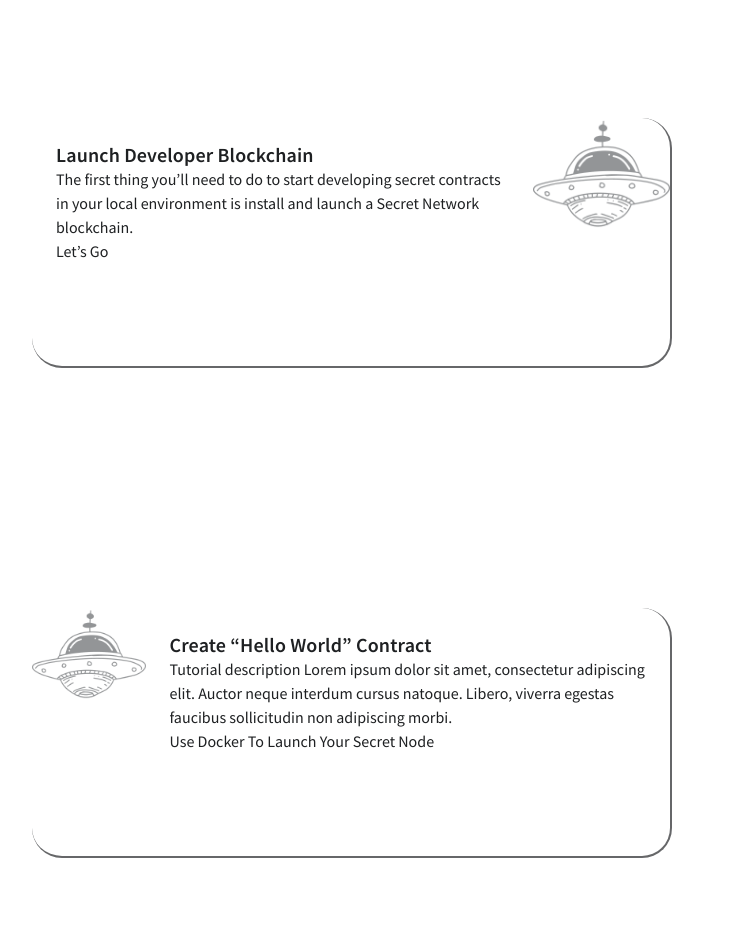
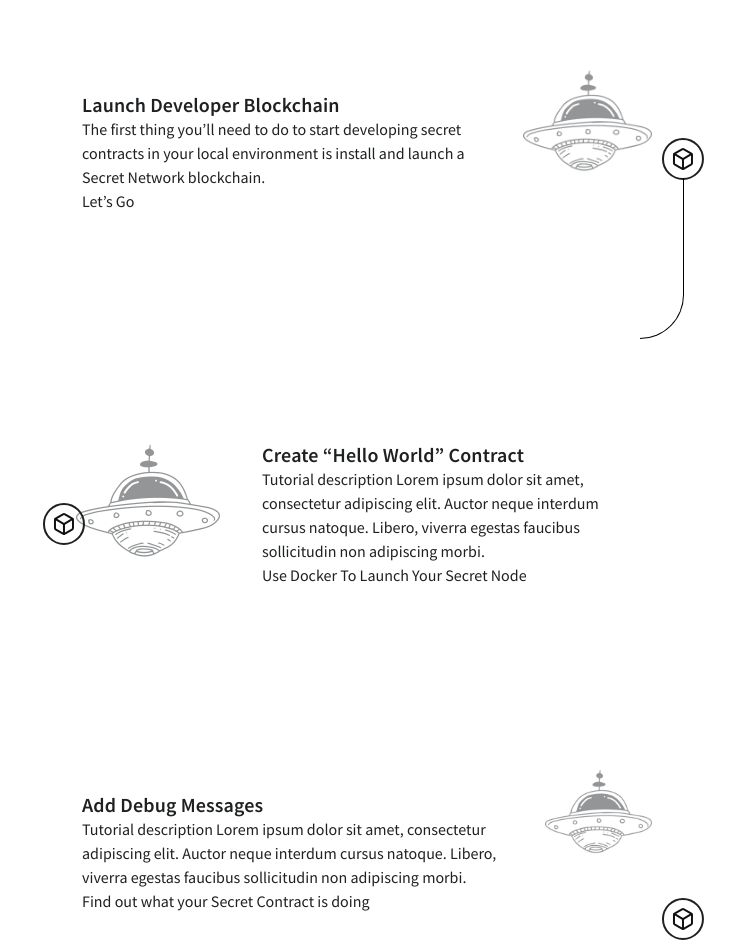
Before and after one commit to marician-net/secret-box, a Vue app: page /tutorial in a window 1280 px wide. Shown: the part 480-1432 px from the top of the page, without its empty margins (288-1023 px from the left). Built offline with nearby package versions, Linux system fonts and the light colour scheme.

Commit message:
skip create line tutorial

```diff
--- a/src/pages/Tutorial.vue
+++ b/src/pages/Tutorial.vue
@@ -27,14 +27,21 @@
         </div>
         <div class="image">
           <img src="/img/ufo.png" alt="Step 1" />
+            <div class="icon-1">
+
+                      <svg width="43" height="42" viewBox="0 0 43 42" fill="none" xmlns="http://www.w3.org/2000/svg">
+                    <path d="M30.9688 24.9999V16.9999C30.9684 16.6492 30.8758 16.3047 30.7003 16.0011C30.5248 15.6974 30.2725 15.4453 29.9688 15.2699L22.9688 11.2699C22.6647 11.0944 22.3198 11.002 21.9688 11.002C21.6177 11.002 21.2728 11.0944 20.9688 11.2699L13.9688 15.2699C13.665 15.4453 13.4127 15.6974 13.2372 16.0011C13.0617 16.3047 12.9691 16.6492 12.9688 16.9999V24.9999C12.9691 25.3506 13.0617 25.6951 13.2372 25.9987C13.4127 26.3024 13.665 26.5545 13.9688 26.7299L20.9688 30.7299C21.2728 30.9054 21.6177 30.9979 21.9688 30.9979C22.3198 30.9979 22.6647 30.9054 22.9688 30.7299L29.9688 26.7299C30.2725 26.5545 30.5248 26.3024 30.7003 25.9987C30.8758 25.6951 30.9684 25.3506 30.9688 24.9999Z" stroke="#111111" stroke-width="2" stroke-linecap="round" stroke-linejoin="round"/>
+                    <path d="M13.2388 15.96L21.9688 21.01L30.6988 15.96" stroke="#111111" stroke-width="2" stroke-linecap="round" stroke-linejoin="round"/>
+                    <path d="M21.9688 31.08V21" stroke="#111111" stroke-width="2" stroke-linecap="round" stroke-linejoin="round"/>
+                    <circle cx="21.9688" cy="21" r="20" stroke="#1E2022" stroke-width="2"/>
+                    </svg>
+
+            </div>
         </div>
       </div>
 
       <div class="tutorial__step">
-        <div class="image">
-          <img src="/img/ufo.png" alt="Step 1" />
-        </div>
-        <div class="text">
+        <div class="text left-to-right">
           <h6>Create “Hello World” Contract</h6>
           <p>
             Tutorial description Lorem ipsum dolor sit amet, consectetur
@@ -42,6 +49,19 @@
             viverra egestas faucibus sollicitudin non adipiscing morbi.
           </p>
           <a href="#">Use Docker To Launch Your Secret Node</a>
+        </div>
+         <div class="image right-to-left" >
+          <img src="/img/ufo.png" alt="Step 1" />
+           <div class="icon-2">
+
+                      <svg width="43" height="42" viewBox="0 0 43 42" fill="none" xmlns="http://www.w3.org/2000/svg">
+                    <path d="M30.9688 24.9999V16.9999C30.9684 16.6492 30.8758 16.3047 30.7003 16.0011C30.5248 15.6974 30.2725 15.4453 29.9688 15.2699L22.9688 11.2699C22.6647 11.0944 22.3198 11.002 21.9688 11.002C21.6177 11.002 21.2728 11.0944 20.9688 11.2699L13.9688 15.2699C13.665 15.4453 13.4127 15.6974 13.2372 16.0011C13.0617 16.3047 12.9691 16.6492 12.9688 16.9999V24.9999C12.9691 25.3506 13.0617 25.6951 13.2372 25.9987C13.4127 26.3024 13.665 26.5545 13.9688 26.7299L20.9688 30.7299C21.2728 30.9054 21.6177 30.9979 21.9688 30.9979C22.3198 30.9979 22.6647 30.9054 22.9688 30.7299L29.9688 26.7299C30.2725 26.5545 30.5248 26.3024 30.7003 25.9987C30.8758 25.6951 30.9684 25.3506 30.9688 24.9999Z" stroke="#111111" stroke-width="2" stroke-linecap="round" stroke-linejoin="round"/>
+                    <path d="M13.2388 15.96L21.9688 21.01L30.6988 15.96" stroke="#111111" stroke-width="2" stroke-linecap="round" stroke-linejoin="round"/>
+                    <path d="M21.9688 31.08V21" stroke="#111111" stroke-width="2" stroke-linecap="round" stroke-linejoin="round"/>
+                    <circle cx="21.9688" cy="21" r="20" stroke="#1E2022" stroke-width="2"/>
+                    </svg>
+
+            </div>
         </div>
       </div>
 
@@ -57,11 +77,31 @@
         </div>
         <div class="image">
           <img src="/img/ufo.png" alt="Step 1" />
+           <div class="icon-3">
+
+                      <svg width="43" height="42" viewBox="0 0 43 42" fill="none" xmlns="http://www.w3.org/2000/svg">
+                    <path d="M30.9688 24.9999V16.9999C30.9684 16.6492 30.8758 16.3047 30.7003 16.0011C30.5248 15.6974 30.2725 15.4453 29.9688 15.2699L22.9688 11.2699C22.6647 11.0944 22.3198 11.002 21.9688 11.002C21.6177 11.002 21.2728 11.0944 20.9688 11.2699L13.9688 15.2699C13.665 15.4453 13.4127 15.6974 13.2372 16.0011C13.0617 16.3047 12.9691 16.6492 12.9688 16.9999V24.9999C12.9691 25.3506 13.0617 25.6951 13.2372 25.9987C13.4127 26.3024 13.665 26.5545 13.9688 26.7299L20.9688 30.7299C21.2728 30.9054 21.6177 30.9979 21.9688 30.9979C22.3198 30.9979 22.6647 30.9054 22.9688 30.7299L29.9688 26.7299C30.2725 26.5545 30.5248 26.3024 30.7003 25.9987C30.8758 25.6951 30.9684 25.3506 30.9688 24.9999Z" stroke="#111111" stroke-width="2" stroke-linecap="round" stroke-linejoin="round"/>
+                    <path d="M13.2388 15.96L21.9688 21.01L30.6988 15.96" stroke="#111111" stroke-width="2" stroke-linecap="round" stroke-linejoin="round"/>
+                    <path d="M21.9688 31.08V21" stroke="#111111" stroke-width="2" stroke-linecap="round" stroke-linejoin="round"/>
+                    <circle cx="21.9688" cy="21" r="20" stroke="#1E2022" stroke-width="2"/>
+                    </svg>
+
+            </div>
         </div>
       </div>
 
       <div class="step-end">
         <div class="text">
+           <div class="icon-3">
+
+                      <svg width="43" height="42" viewBox="0 0 43 42" fill="none" xmlns="http://www.w3.org/2000/svg">
+                    <path d="M30.9688 24.9999V16.9999C30.9684 16.6492 30.8758 16.3047 30.7003 16.0011C30.5248 15.6974 30.2725 15.4453 29.9688 15.2699L22.9688 11.2699C22.6647 11.0944 22.3198 11.002 21.9688 11.002C21.6177 11.002 21.2728 11.0944 20.9688 11.2699L13.9688 15.2699C13.665 15.4453 13.4127 15.6974 13.2372 16.0011C13.0617 16.3047 12.9691 16.6492 12.9688 16.9999V24.9999C12.9691 25.3506 13.0617 25.6951 13.2372 25.9987C13.4127 26.3024 13.665 26.5545 13.9688 26.7299L20.9688 30.7299C21.2728 30.9054 21.6177 30.9979 21.9688 30.9979C22.3198 30.9979 22.6647 30.9054 22.9688 30.7299L29.9688 26.7299C30.2725 26.5545 30.5248 26.3024 30.7003 25.9987C30.8758 25.6951 30.9684 25.3506 30.9688 24.9999Z" stroke="#111111" stroke-width="2" stroke-linecap="round" stroke-linejoin="round"/>
+                    <path d="M13.2388 15.96L21.9688 21.01L30.6988 15.96" stroke="#111111" stroke-width="2" stroke-linecap="round" stroke-linejoin="round"/>
+                    <path d="M21.9688 31.08V21" stroke="#111111" stroke-width="2" stroke-linecap="round" stroke-linejoin="round"/>
+                    <circle cx="21.9688" cy="21" r="20" stroke="#1E2022" stroke-width="2"/>
+                    </svg>
+
+            </div>
           <h6>
             Now You’re Ready to Try It!
           </h6>
@@ -116,14 +156,15 @@
     }
   }
   &__step {
-    border-bottom: 2px solid var(--dark-1);
-    border-right: 2px solid var(--dark-1);
-    border-radius: 30px;
-    margin: 120px 25%;
-    height: 250px;
+    display: flex;
+    position: relative;
+    margin: 0 25%;
+    height: 300px;
+    margin-top: 50px;
+    padding: 20px;
     display: flex;
     @media (max-width: 1024px) {
-      margin: 30px 0;
+      margin: 30px 5%;
       flex-wrap: wrap;
       justify-items: center;
       justify-content: center;
@@ -131,12 +172,67 @@
       text-align: center;
     }
     & .text {
-      padding: 24px;
+      padding: 24px 5%;
+      @media (max-width: 1024px) {
+            padding: 24px 15%;
+      }
+      @media (max-width: 404px) {
+            padding: 24px 5%;
+      }
+    }
+    & .left-to-right{
+       width: 70%;
+       @media (max-width: 1024px) {
+          width:100%
+        }
+       margin-left: auto;
     }
     & .image {
+      width: 50%;
       & img {
         width: 100%;
       }
+    }
+    & .right-to-left{
+      width: 30%;
+      padding:24px;
+      position: absolute;
+      @media (max-width: 1024px) {
+          position:static;
+      }
+    }
+    & .icon-1{
+      position: absolute;
+      right: -5%;
+      top:30%;
+      &:after{
+        border-bottom: 1px solid black;
+        border-right: 1px solid black;
+        border-bottom-right-radius: 50px;
+        content:"";
+        position: absolute;
+        top: 40px;
+        right: 20px;
+        height: 160px;
+        width:100%;
+        @media (max-width: 1024px) {
+            height: 520px;
+        }
+      }
+    }
+  & .icon-2{
+      position: absolute;
+      left: -5%;
+      top: 50%;
+    }
+  & .icon-3{
+      position: absolute;
+      right: -5%;
+      top:50%
+    }
+  & .icon-4{
+      position: absolute;
+      right: 50%;
     }
   }
   & .step-end {
--- a/src/router/index.js
+++ b/src/router/index.js
@@ -10,14 +10,19 @@ const routes = [
     component: Home,
   },
   {
+    path: "/secret-counter",
+    name: "SecretCounter",
+    component: SecretCounter,
+  },
+  {
     path: "/tutorial",
     name: "Tutorial",
     component: Tutorial,
   },
   {
-    path: "/secret-counter",
-    name: "SecretCounter",
-    component: SecretCounter,
+    path: "/tutorial-launching",
+    name: "TutorialLaunching",
+    component: Tutorial,
   },
 ];
 
```
